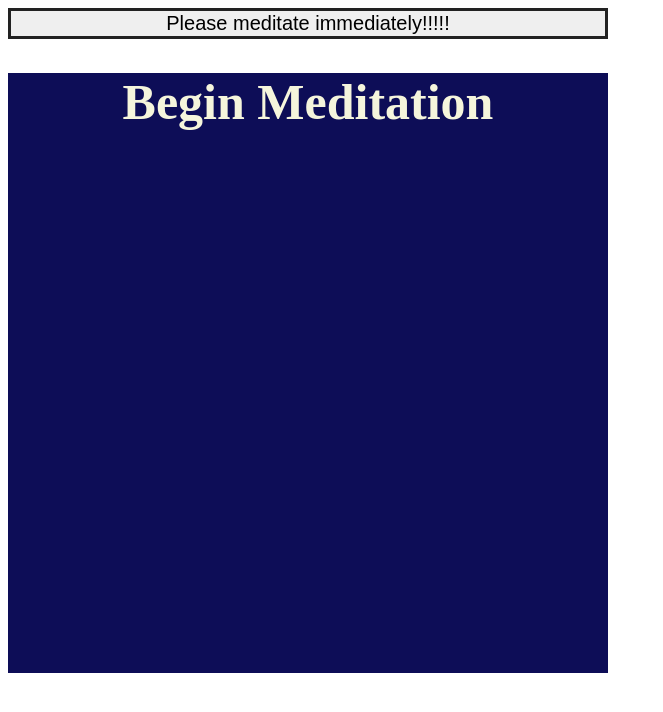
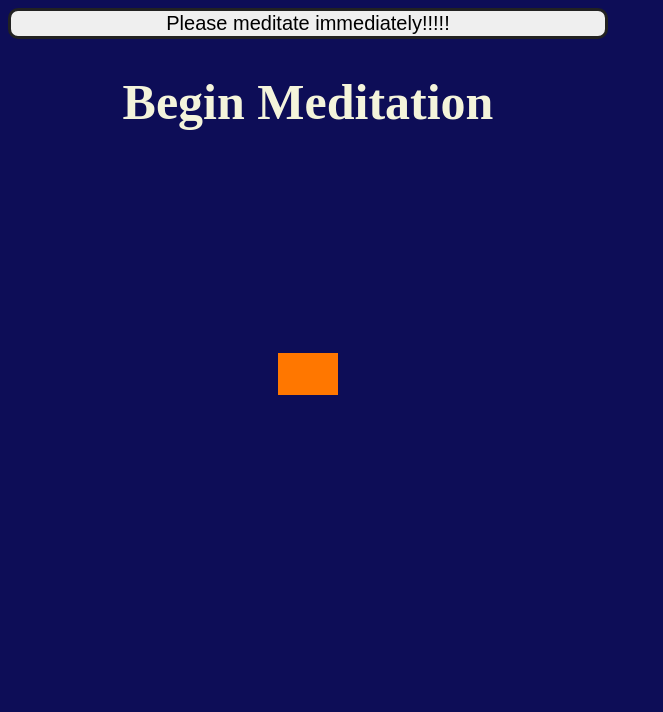
Before and after one commit to basswoman/chrome-extension-meditation, a browser extension: page index.html in a window 1280 px wide. Both pictures are taken after a click on the button "Please meditate immediately!!!!!". Shown: the whole page, without its empty margins (0-663 px from the left). Drawn offline with Linux system fonts and the light colour scheme.

Commit message:
few more improvements

```diff
--- a/breathing-animation.js
+++ b/breathing-animation.js
@@ -1,21 +1,21 @@
 class Animation {
   constructor (element) {
-    this.animation = document.createElement();
+    this.animation = document.createElement('div');
     this.animation.id = 'animation';
     element.appendChild(this.animation);
 
-    this.inhaleSpeed = 400 // increment between
-    this.holdTime = 2000
-    this.exhaleSpeed = 800
+    this.inhaleSpeed = 400; // increment between
+    this.holdTime = 2000;
+    this.exhaleSpeed = 800;
   }
 
   // a method for the growth animation
   grow () {
     function increase () {
         const currentHeight = Number(this.animation.height.replace('%', ''));
-        this.animation.setAttribute('height', `${currentHeight * 1.5}%`)
+        this.animation.setAttribute('height', `${currentHeight * 1.25892541179}%`)
         const currentLength = Number(this.animation.length.replace('%', ''));
-        this.animation.setAttribute('length', `${currentLength * 1.5}%`)
+        this.animation.setAttribute('length', `${currentLength * 1.25892541179}%`)
     }
   }
 
--- a/content.js
+++ b/content.js
@@ -1,14 +1,15 @@
 function start () {
-    console.log('are we in here?')
-            const animationContainer = document.createElement('div');
-            animationContainer.id = 'animationContainer';
-            document.querySelector('body').appendChild(animationContainer);
+    const title = document.createElement('h1');
+    title.id = 'title';
+    title.innerText = 'Begin Meditation';
+    const body = document.querySelector('body');
+    body.appendChild(title);
 
-            const title = document.createElement('h1');
-            title.id = 'title';
-            title.innerText = 'Begin Meditation';
-            animationContainer.appendChild(title);
+    const animationContainer = document.createElement('div');
+    animationContainer.id = 'animationContainer';
+    body.appendChild(animationContainer);
 
-          const animationFunc = new Animation();
 
-        }
+    const animationFunc = new Animation(animationContainer);
+
+}
--- a/index.html
+++ b/index.html
@@ -5,6 +5,7 @@
     <meta name="viewport" content="width=device-width, initial-scale=1.0">
     <link rel="stylesheet" href="styles.css"/>
     <script src="content.js"> </script>
+    <script src="breathing-animation.js"></script>
 </head>
 <body>
     <button id="load-meditation-page">Please meditate immediately!!!!!</button>
--- a/styles.css
+++ b/styles.css
@@ -1,10 +1,14 @@
-
-body {
+body, #title {
     animation: fadeInAnimation ease 3s;
     animation-iteration-count: 1;
     animation-fill-mode: forwards;
-    height: 600px;
+}
+
+body {
+    height: 420px;
     width: 600px;
+    background-color: rgb(13, 13, 87);
+
 }
 
 @keyframes fadeInAnimation {
@@ -21,6 +25,10 @@ body {
     width: 100%;
     height: 100%;
     z-index: 1;
+    display: flex;
+    justify-content: center;
+    align-items: center;
+      /* box-sizing: border-box; */
 }
 #title{
     color: beige;
@@ -32,10 +40,10 @@ body {
     height: 10%;
     width: 10%;
     background-color: rgb(255, 119, 0);
-    position: absolute;
 }
 button {
     border: 3px solid #222;
     width: 100%;
     font-size: 20px;
+    border-radius: 10px;
 }
```
